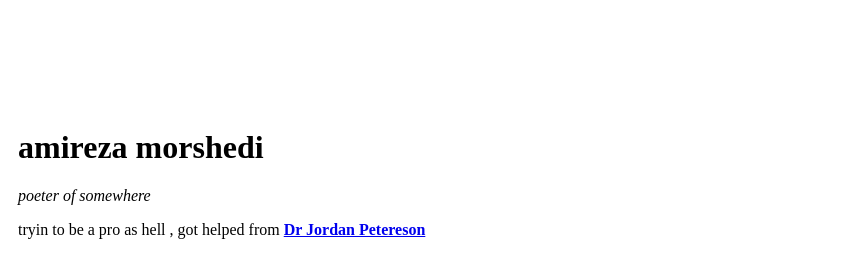
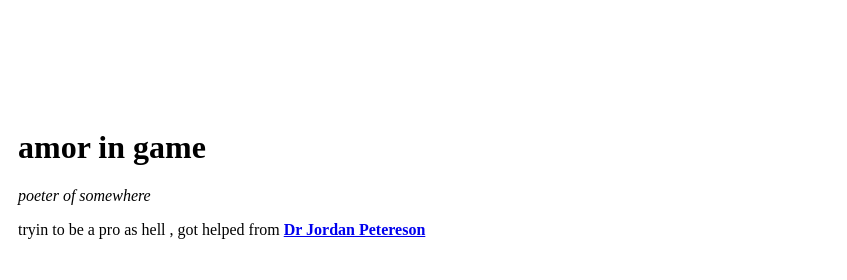
Before and after one commit to Gitthedrop/cv, a plain HTML site: page index.html in a window 1280 px wide. Shown: the top 280 px of the page, 433-1280 px from the left. Drawn offline with Linux system fonts and the light colour scheme.

Commit message:
Update index.html

```diff
--- a/index.html
+++ b/index.html
@@ -8,7 +8,7 @@
     <table cellspacing='20'>
       <tr>
         <td><img src="https://static.vecteezy.com/system/resources/thumbnails/008/490/146/small/colorful-mandala-gradient-circle-png.png" alt="moon picture"></td>
-        <td><h1>amireza morshedi </h1>
+        <td><h1>amor in game </h1>
 
             <p><em> poeter of somewhere</em></p>
             <p>tryin to be a pro as hell , got helped from <strong><a href="https://www.google.com/search?q=dr+jordan+petereson">Dr Jordan Petereson</a> </strong> </p></td>
```
